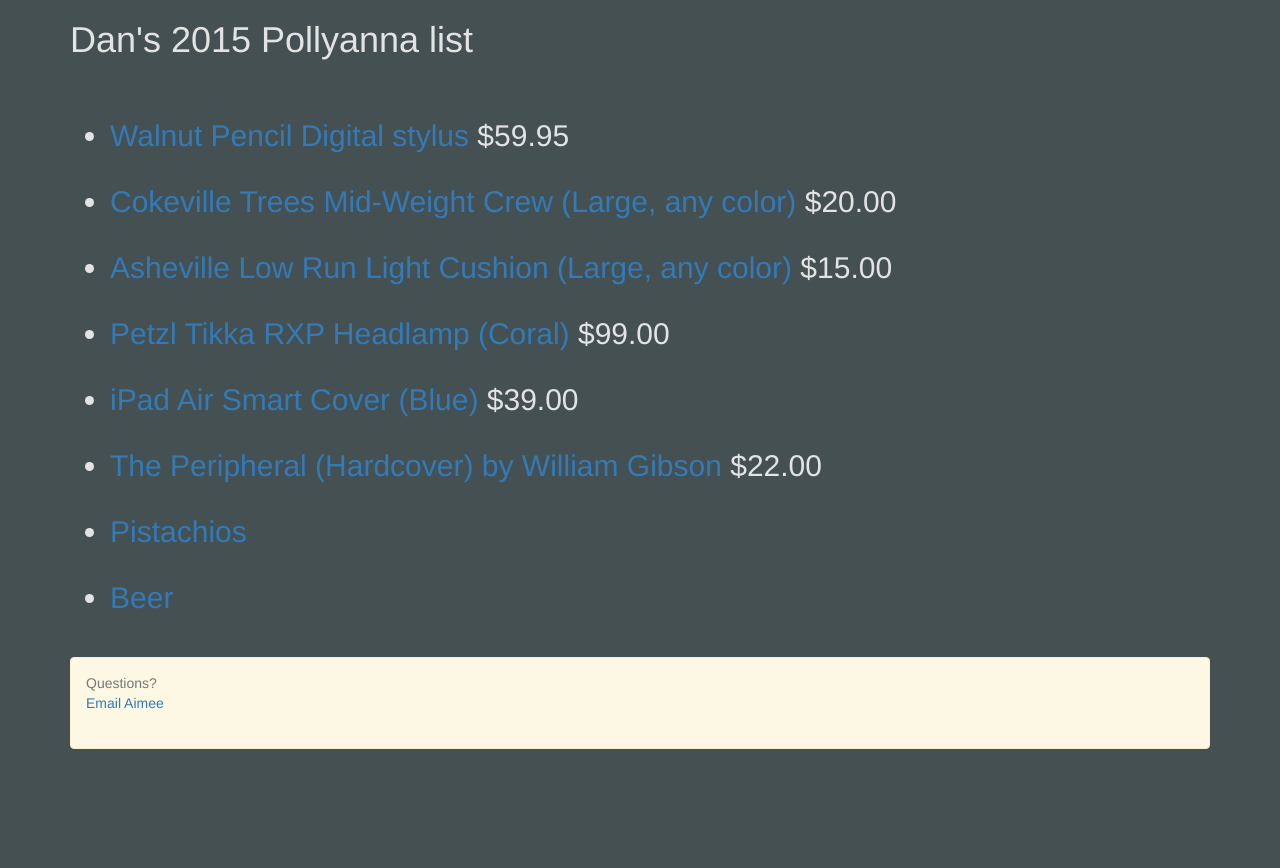
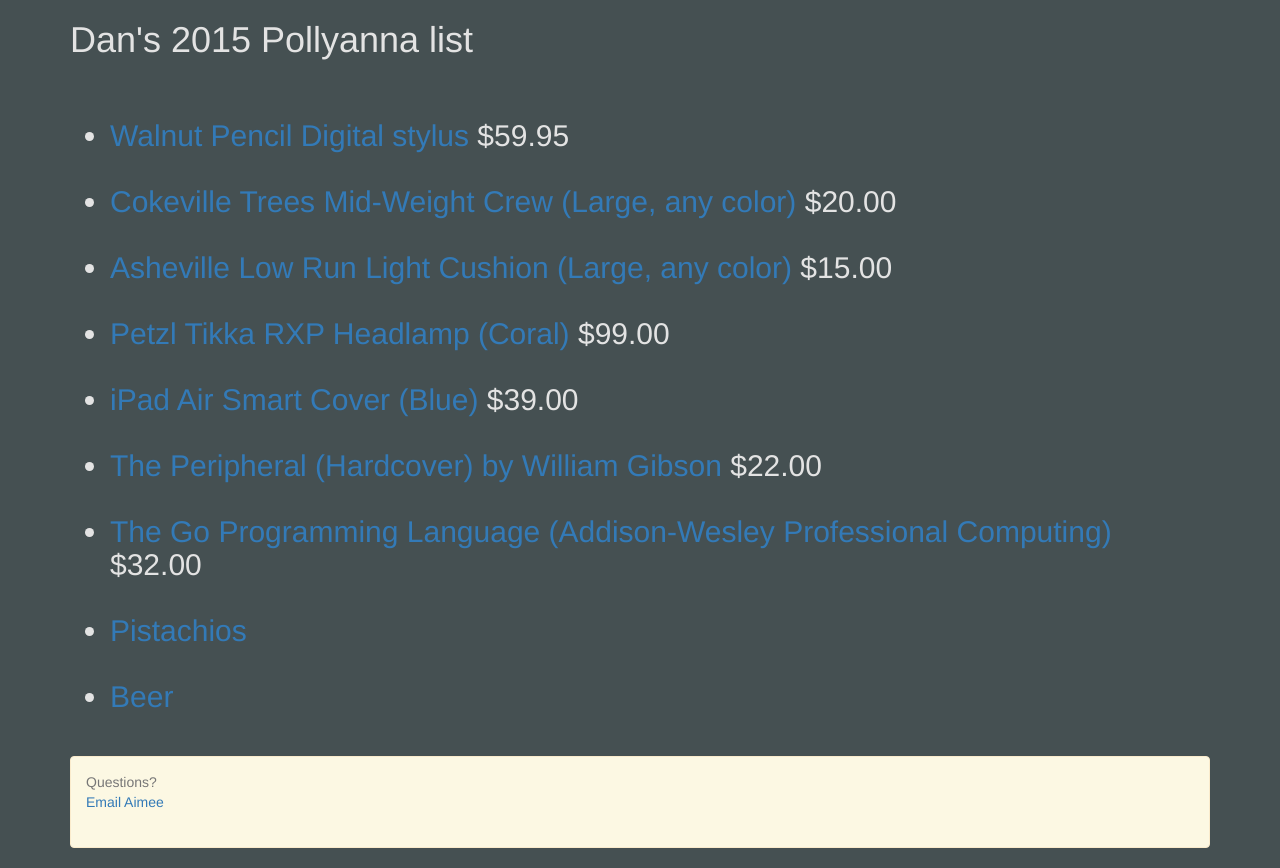
Before and after one commit to danmcginnis/danmcginnis.github.io, a plain HTML site: page xmas/dan.html in a window 1280 px wide. Before the commit the page ends 800 px from the top, so only its background shows below. Drawn offline with nearby package versions, Linux system fonts and the light colour scheme; a script that the page names is missing; files whose address does not match are found by name.

Commit message:
adding a new list item

```diff
--- a/xmas/dan.html
+++ b/xmas/dan.html
@@ -60,6 +60,11 @@
             </li><br>
 
             <li>
+                <a href="http://www.amazon.com/Programming-Language-Addison-Wesley-Professional-Computing/dp/0134190440/ref=sr_1_1?ie=UTF8&qid=1448983048&sr=8-1&keywords=golang">
+                    The Go Programming Language (Addison-Wesley Professional Computing)</a>  $32.00
+            </li><br>
+
+            <li>
                 <a href="http://en.wikipedia.org/wiki/Pistachio">
                     Pistachios</a>
             </li><br>
```
